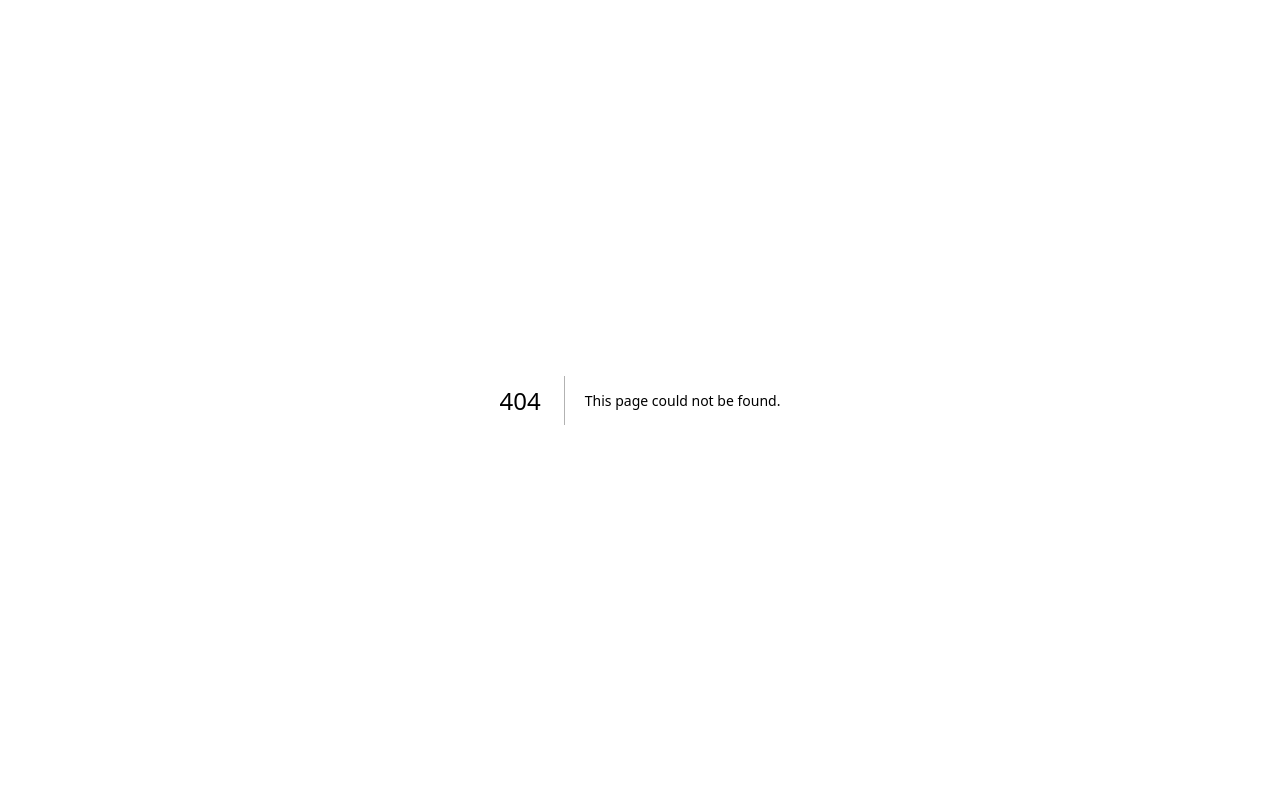
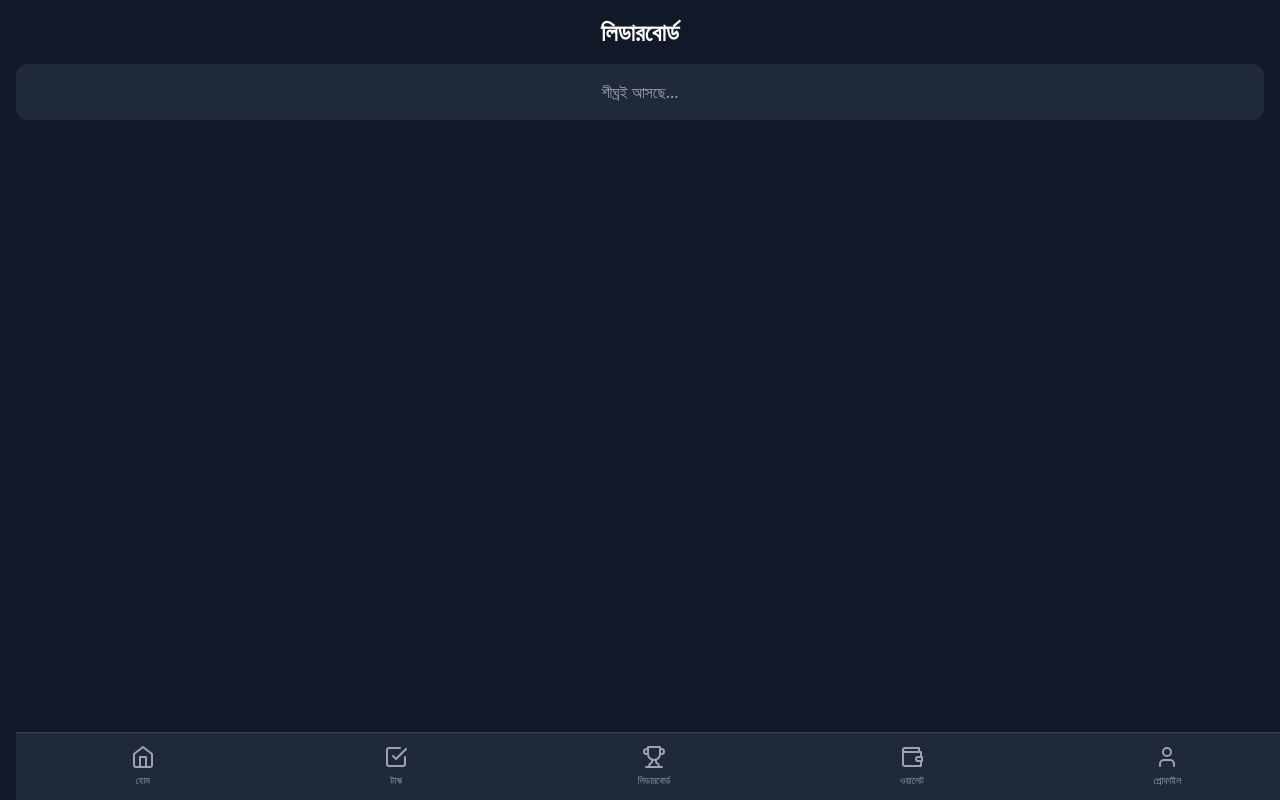
Before and after one commit to nahidx07/lakhpoti-app, a Next.js app: page /leaderboard in a window 1280 px wide. Before the commit this address had no page. Built offline with nearby package versions, Linux system fonts and the light colour scheme.

Commit message:
Create page.js

```diff
--- /dev/null
+++ b/app/leaderboard/page.js
@@ -0,0 +1,13 @@
+import BottomNav from '@/components/BottomNav';
+
+export default function Leaderboard() {
+  return (
+    <div className="min-h-screen pb-20 p-4">
+      <h1 className="text-2xl font-bold mb-4 text-center">লিডারবোর্ড</h1>
+      <div className="bg-gray-800 p-4 rounded-xl text-center text-gray-400">
+        শীঘ্রই আসছে...
+      </div>
+      <BottomNav />
+    </div>
+  );
+}
```
